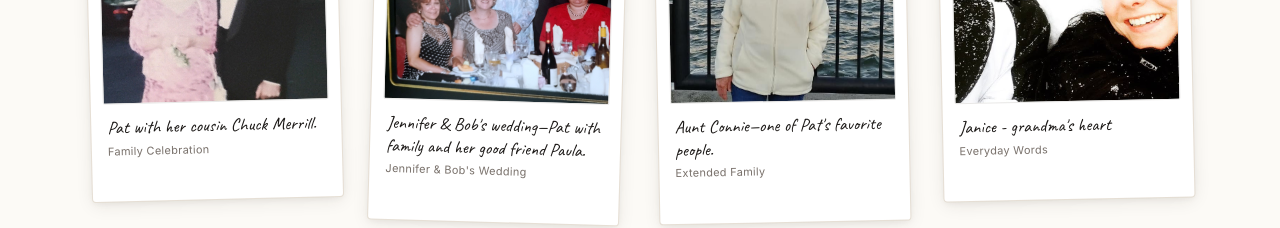
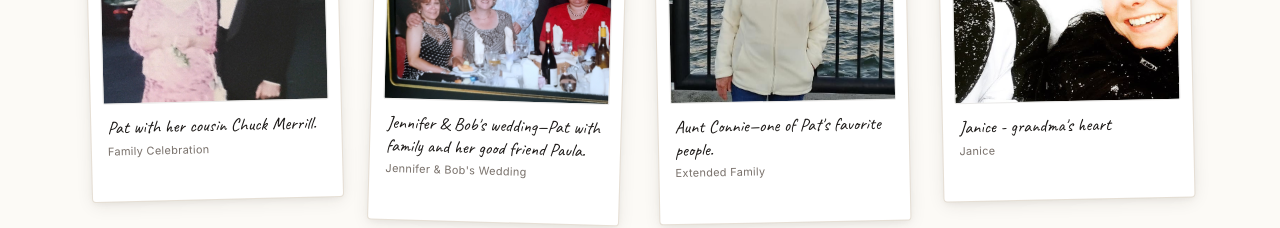
Before and after one commit to jenniferdalzell22-commits/patmobile2, a React (Vite) app: page / in a window 1280 px wide. Shown: the part 1220-1448 px from the top of the page. Built offline with nearby package versions, Linux system fonts and the light colour scheme.

Commit message:
Update year for photo-nicole entry

```diff
--- a/src/data/initialData.ts
+++ b/src/data/initialData.ts
@@ -119,7 +119,7 @@ export const INITIAL_SCRAPBOOK_ITEMS: ScrapbookItem[] = [
     type: "photo",
      imageUrl: "./assets/aistudio/janice-nicole.jpg",
     caption: "Janice - grandma's heart",
-    year: "Everyday Words",
+    year: "Janice",
     rotation: -1.2,
     tapeStyle: "washi-cream",
     note: "Her signature, affectionate way of asking for everyday errands or shopping trips."
```
